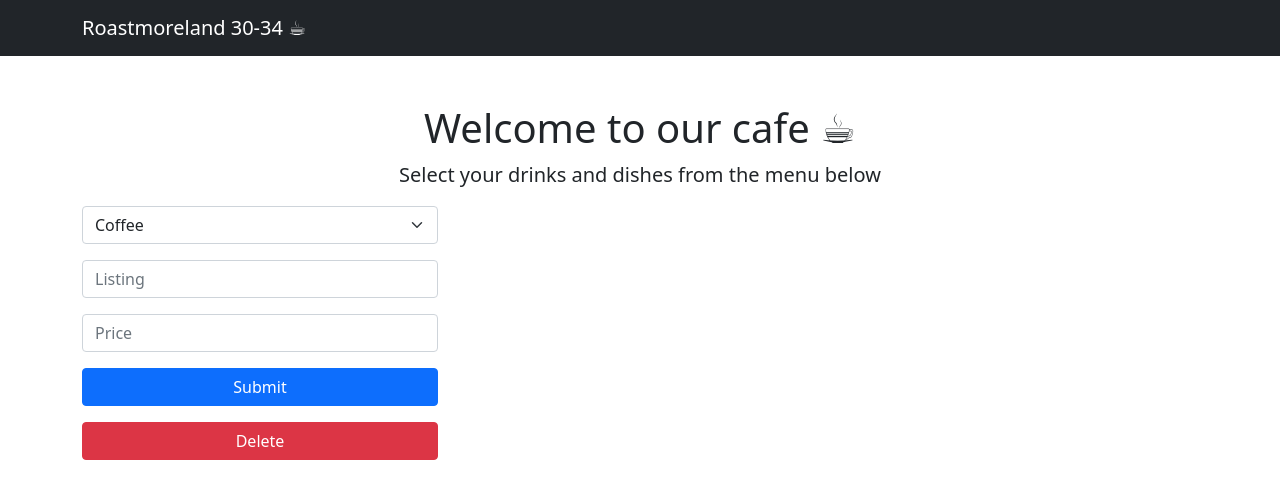
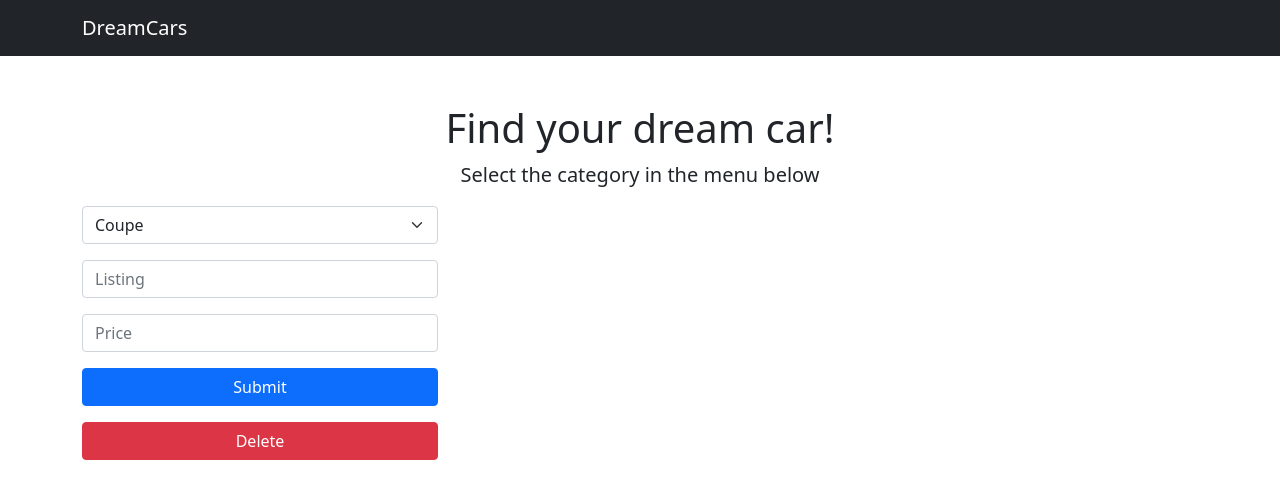
Before and after one commit to hdcamara/ssp-ca3, a website: page views/index.html in a window 1280 px wide. Drawn offline with nearby package versions, Linux system fonts and the light colour scheme; no server answers.

Commit message:
Car menu

```diff
--- a/views/index.html
+++ b/views/index.html
@@ -5,7 +5,7 @@
         <meta name="viewport" content="width=device-width, initial-scale=1, shrink-to-fit=no" />
         <meta name="description" content="" />
         <meta name="author" content="" />
-        <title>Roastmoreland 30-34</title>
+        <title>DreamCars</title>
         <!-- Favicon-->
         <link rel="icon" type="image/x-icon" href="assets/favicon.ico" />
         <!-- Core theme CSS (includes Bootstrap)-->
@@ -18,7 +18,7 @@
         <!-- Responsive navbar-->
         <nav class="navbar navbar-expand-lg navbar-dark bg-dark">
             <div class="container">
-                <a class="navbar-brand" href="#">Roastmoreland 30-34 ☕︎</a>
+                <a class="navbar-brand" href="#">DreamCars</a>
                 <!-- <button class="navbar-toggler" type="button" data-bs-toggle="collapse" data-bs-target="#navbarSupportedContent" aria-controls="navbarSupportedContent" aria-expanded="false" aria-label="Toggle navigation"><span class="navbar-toggler-icon"></span></button>
                 <div class="collapse navbar-collapse" id="navbarSupportedContent">
                     <ul class="navbar-nav ms-auto mb-2 mb-lg-0">
@@ -40,19 +40,20 @@
         <!-- Page content-->
         <div class="container">
             <div class="text-center mt-5">
-                <h1>Welcome to our cafe ☕︎</h1>
-                <p class="lead">Select your drinks and dishes from the menu below</p>
+                <h1>Find your dream car!</h1>
+                <p class="lead">Select the category in the menu below</p>
             </div>
             <div class="row">
                 <div id="menu" class="col-lg-4 mb-5 order-1">
                     <form enctype="application/json" action="/post/json" method="post">
                         <div class="form-group">
                             <select class="form-select" name="sec_n">
-                                <option value="0">Coffee</option>
-                                <option value="1">Frappe</option>
-                                <option value="2">Iced Coffee</option>
-                                <option value="3">Tea</option>
-                                <option value="4">Deserts</option>
+                                <!-- Types of cars for demostrantion in the main menu -->
+                                <option value="0">Coupe</option>
+                                <option value="1">Hatchback</option>
+                                <option value="2">Sedan</option>
+                                <option value="3">Station Wagon</option>
+                                <option value="4">SUV</option>
                             </select>
                             <input class="form-control mt-3" type="text" name="listing" placeholder="Listing">
                             <input class="form-control mt-3" type="text" name="price" placeholder="Price">
```
